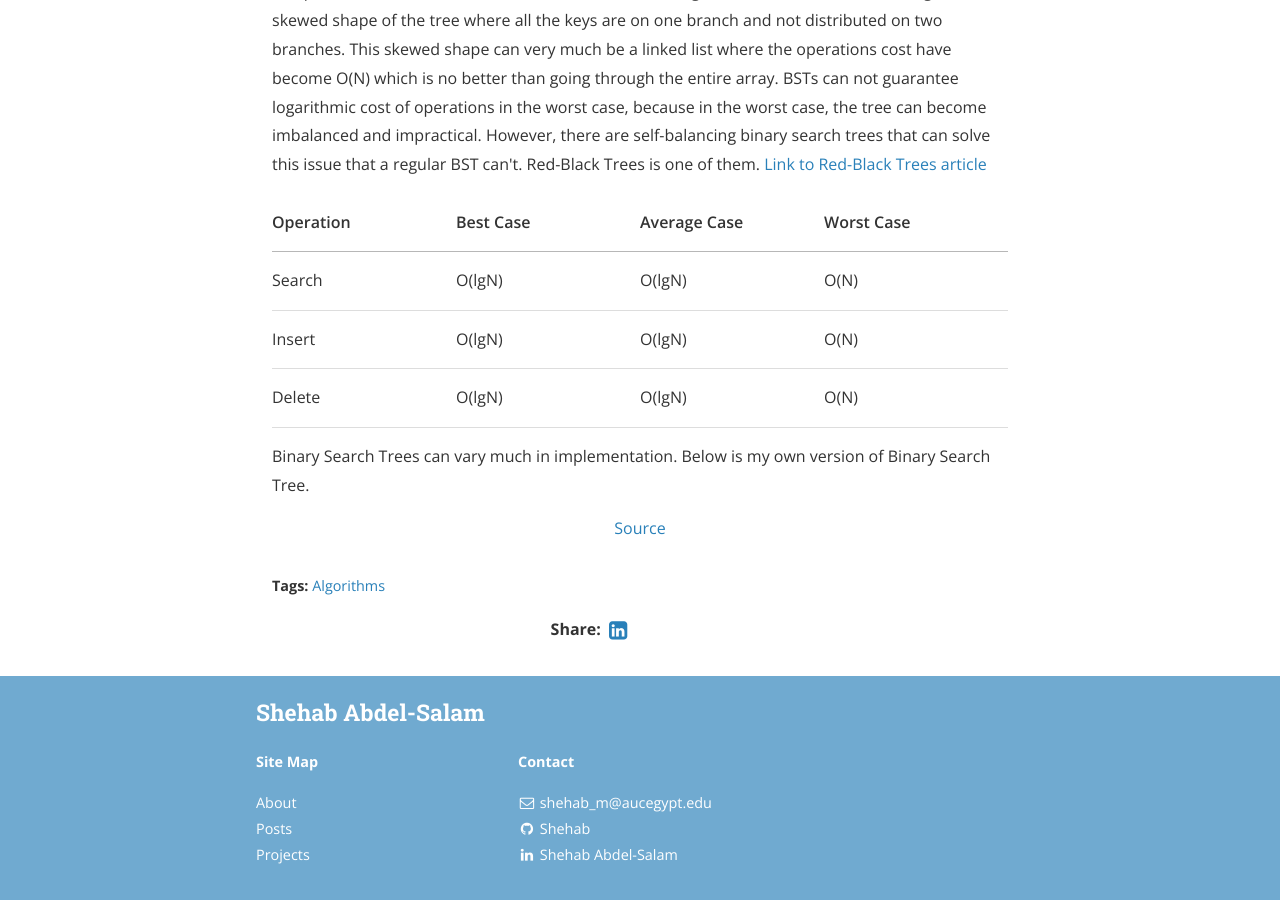
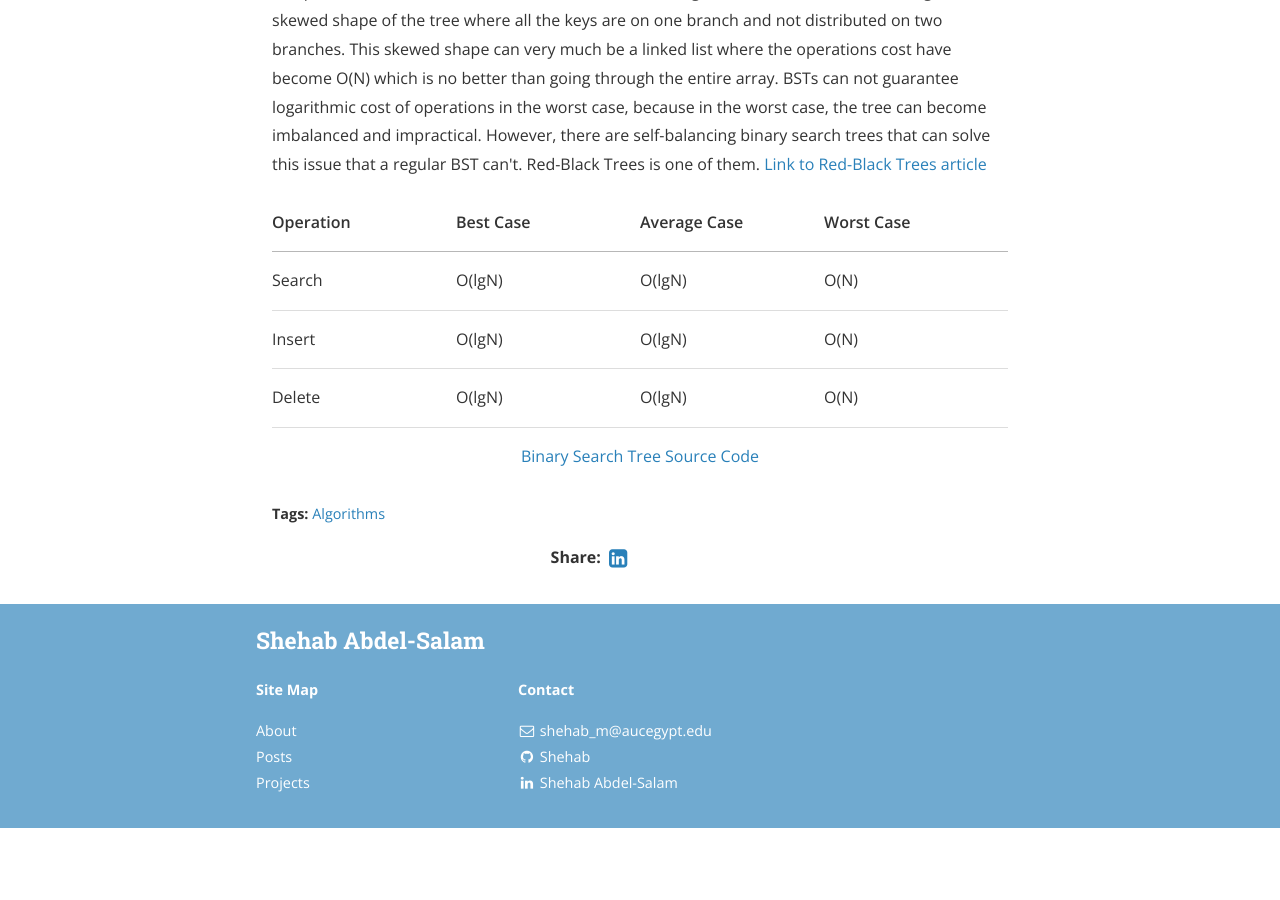
Before and after one commit to ShehabCE/shehabce.github.io, a Jekyll site: the page built from _posts/2018-10-19-Binary-Search-Trees.markdown, in a window 1280 px wide and 900 px high, scrolled down 6072 px. Built offline with Jekyll 4.4.1, drawn with Linux system fonts in a browser that asks for light colours; nearby versions of some CDN libraries; a style sheet for code colours, icons or effects is not loaded; after the commit the page ends 6900 px from its top, so only the background shows below that.

Commit message:
fixed link

```diff
--- a/_posts/2018-10-19-Binary-Search-Trees.markdown
+++ b/_posts/2018-10-19-Binary-Search-Trees.markdown
@@ -200,5 +200,5 @@ The problem arises when the tree is not balanced, adding sorted elements in a tr
 		<td>Delete</td><td>O(lgN)</td><td>O(lgN)</td><td>O(N)</td>
 	</tr>
 </table>
-<p>Binary Search Trees can vary much in implementation. Below is my own version of Binary Search Tree.</p>
-<p align="center"><a href="https://github.com/ShehabMMohamed/Datastructures-And-Algorithms/blob/master/Data%20Structures/Binary%20Search%20Trees/" target="_blank"> Source</a></p>
+
+<p align="center"><a href="https://github.com/ShehabMMohamed/Datastructures-And-Algorithms/blob/master/Data%20Structures/Binary%20Search%20Trees/" target="_blank"> Binary Search Tree Source Code</a></p>
```
